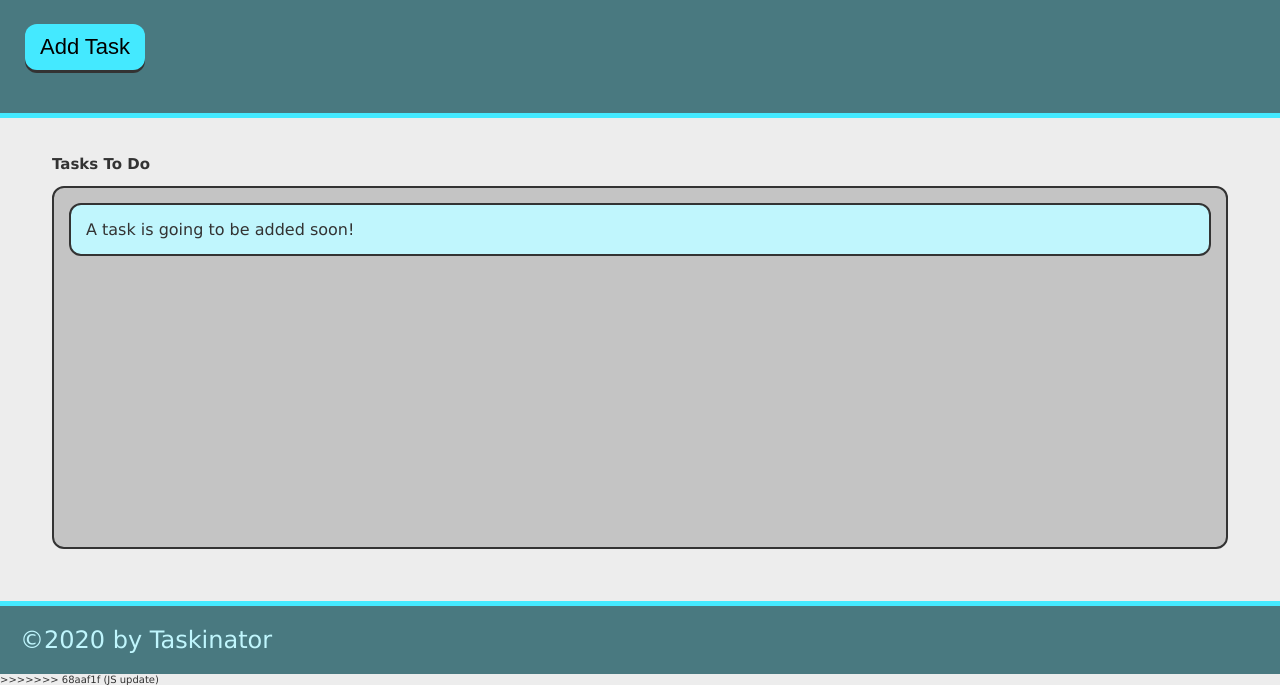
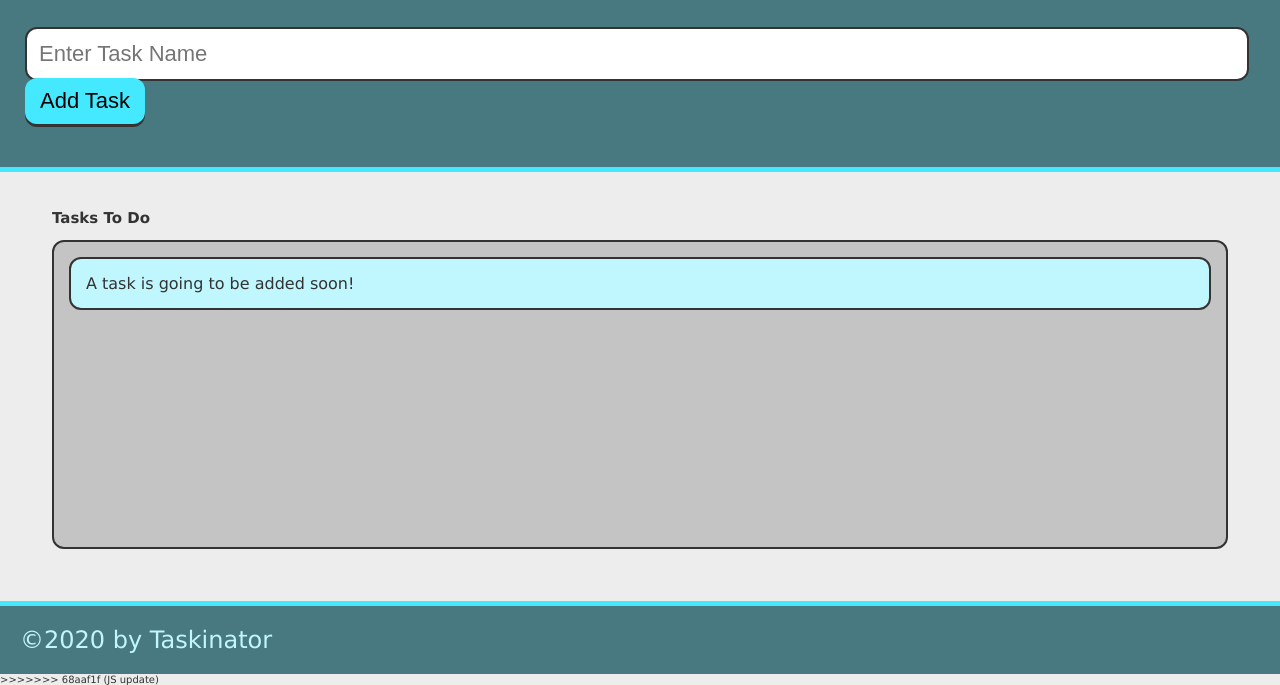
Before and after one commit to SeanShin0821/taskinator----, a plain HTML site: page index.html in a window 1280 px wide. Shown: the part 115-800 px from the top of the page. Drawn offline with Linux system fonts and the light colour scheme.

Commit message:
index update

```diff
--- a/index.html
+++ b/index.html
@@ -14,6 +14,7 @@
     <p>Click the button below to add a new task!</p>
     <form id ="task-form">
         <div class="form-group">
+            <input type="text" name="task-name" placeholder="Enter Task Name"/>
     <button class = "btn" id="save-task">Add Task</button>
         </div>
     </form>
```
